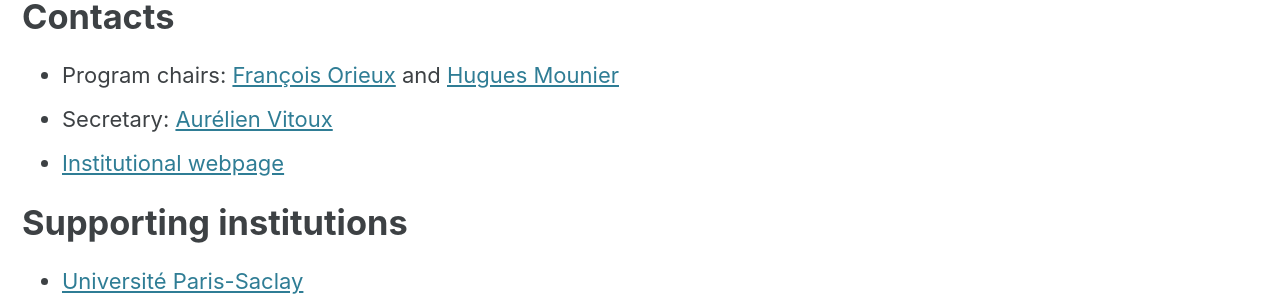
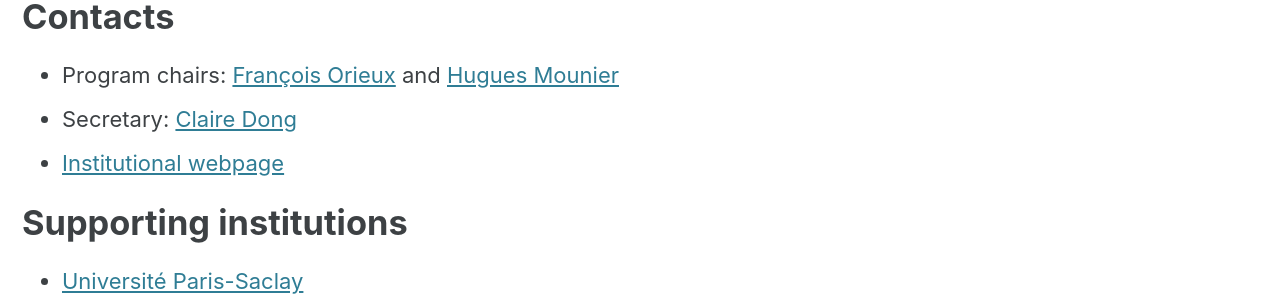
Before and after one commit to master-atsi/master-atsi.github.io, a Jekyll site: the page built from index.md, in a window 1280 px wide and 900 px high, scrolled down 1660 px. Shown: the part 154-454 px from the top of the window. Built offline with Jekyll 4.4.1, drawn with Linux system fonts in a browser that asks for light colours; cached includes are drawn as plain includes; comment, search, counter and statistics services are not loaded.

Commit message:
Push Claire Dong

```diff
--- a/index.md
+++ b/index.md
@@ -61,7 +61,7 @@
 
 <!-- - Program chairs: François Orieux and Hugues Mounier ([email](email:master2rec-atsi.sciences@universite-paris-saclay.fr)) -->
 - Program chairs: [François Orieux](mailto:francois.orieux@universite-paris-saclay.fr) and [Hugues Mounier](mailto:hugues.mounier@universite-paris-saclay.fr)
-- Secretary: [Aurélien Vitoux](mailto:aurelien.vitoux@universite-paris-saclay.fr)
+- Secretary: [Claire Dong](mailto:claire.dong@universite-paris-saclay.fr)
 - [Institutional webpage]( https://www.universite-paris-saclay.fr/formation/master/electronique-energie-electrique-automatique/m2-automatique-traitement-du-signal-et-des-images)
 
 # Supporting institutions
```
Also changed, not shown: practical-infos.md (+1 -1 lines).
